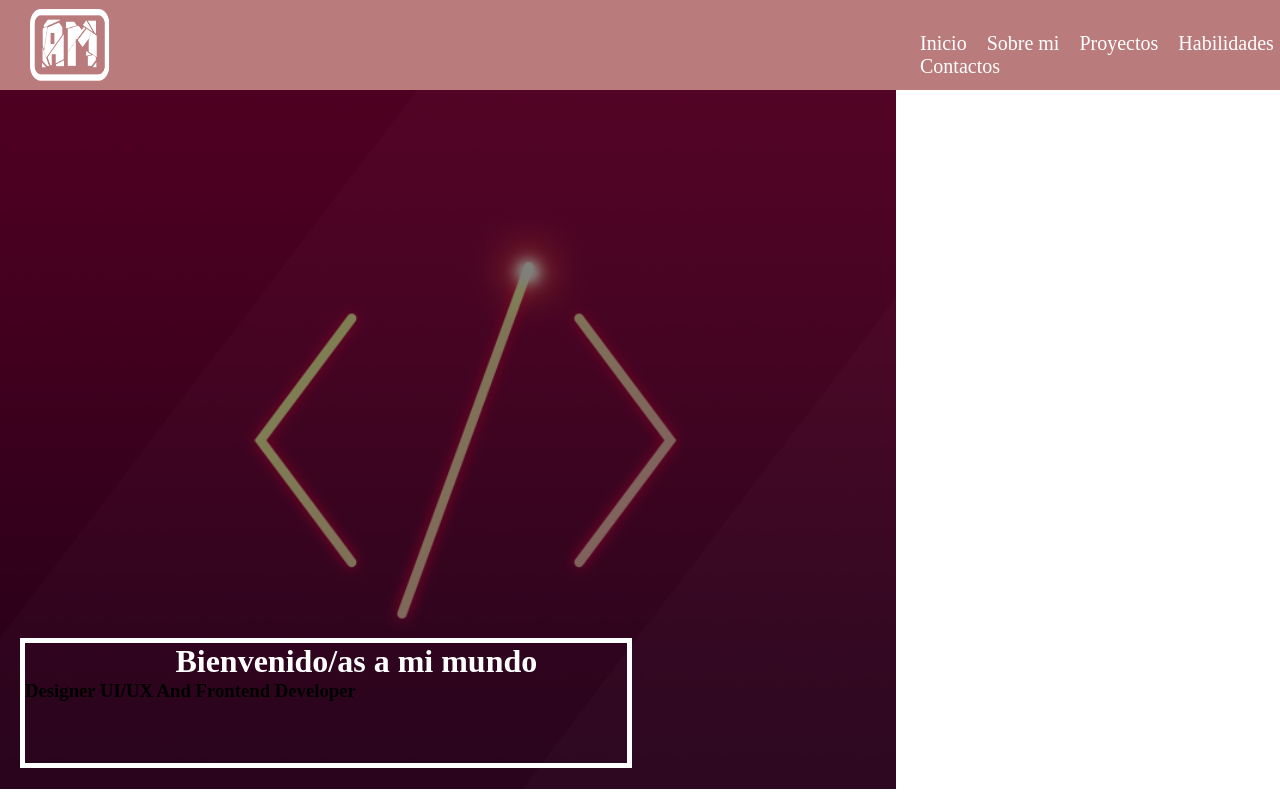
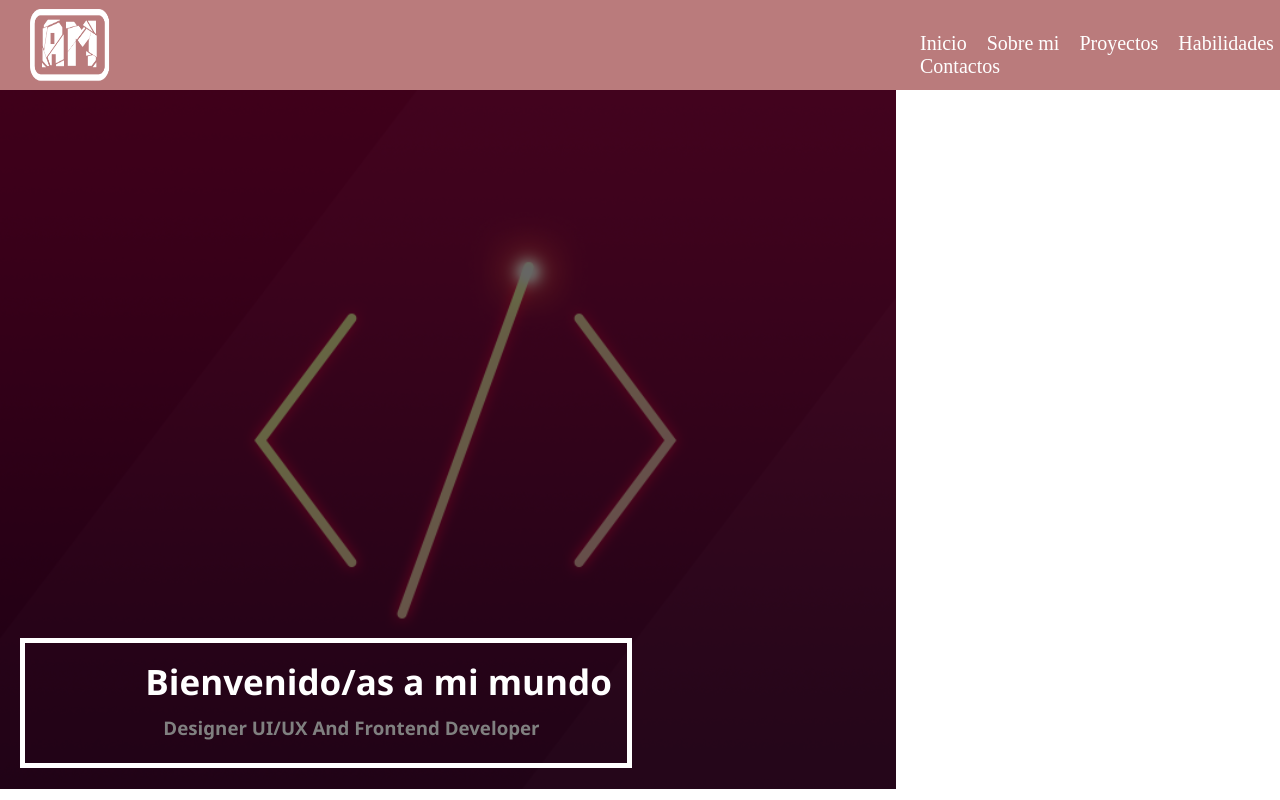
Before and after one commit to Alyhermon/Myportfolio_noficial, a Vue app in the folder portafolio/: page / in a window 1280 px wide. Built offline with nearby package versions, Linux system fonts and the light colour scheme.

Commit message:
arreglos

```diff
--- a/portafolio/src/components/Home.vue
+++ b/portafolio/src/components/Home.vue
@@ -32,7 +32,6 @@
     export default{
         data(){
             return{
-                showname: true,
                 tasks:[
                     {task:'Inicio'},
                     {task:'Sobre mi'},
@@ -82,7 +81,7 @@
     }
 
     .img {
-        background: rgba(0,0, 0, 0.5) url('../assets/CodeImg.png') no-repeat;
+        background: rgba(0,0, 0, 0.6) url('../assets/CodeImg.png') no-repeat;
         background-size: cover;
         background-blend-mode: darken;
         height: 698.5px;
@@ -99,8 +98,18 @@
     }
 
     .bienvenida h1{
-        padding-left: 25%;
+        font-family:'Segoe UI', Tahoma, Geneva, Verdana, sans-serif ;
+        padding-left: 20%;
+        padding-top: 15px;
+        font-size: 35px;
         color: white;
+    }
+
+    .bienvenida h3{
+        font-family:'Segoe UI', Tahoma, Geneva, Verdana, sans-serif ;
+        color: gray;
+        padding-top: 10px;
+        padding-left: 23%;
     }
 
 
```
